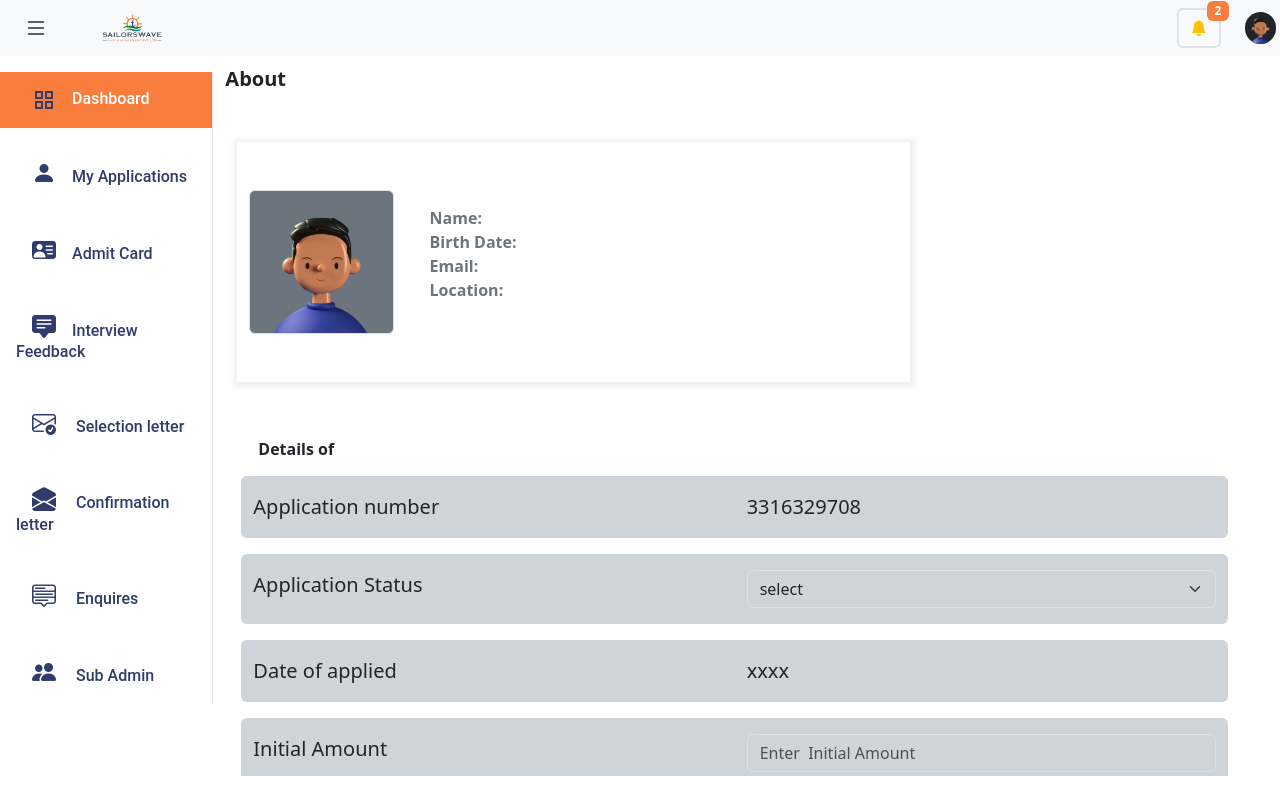
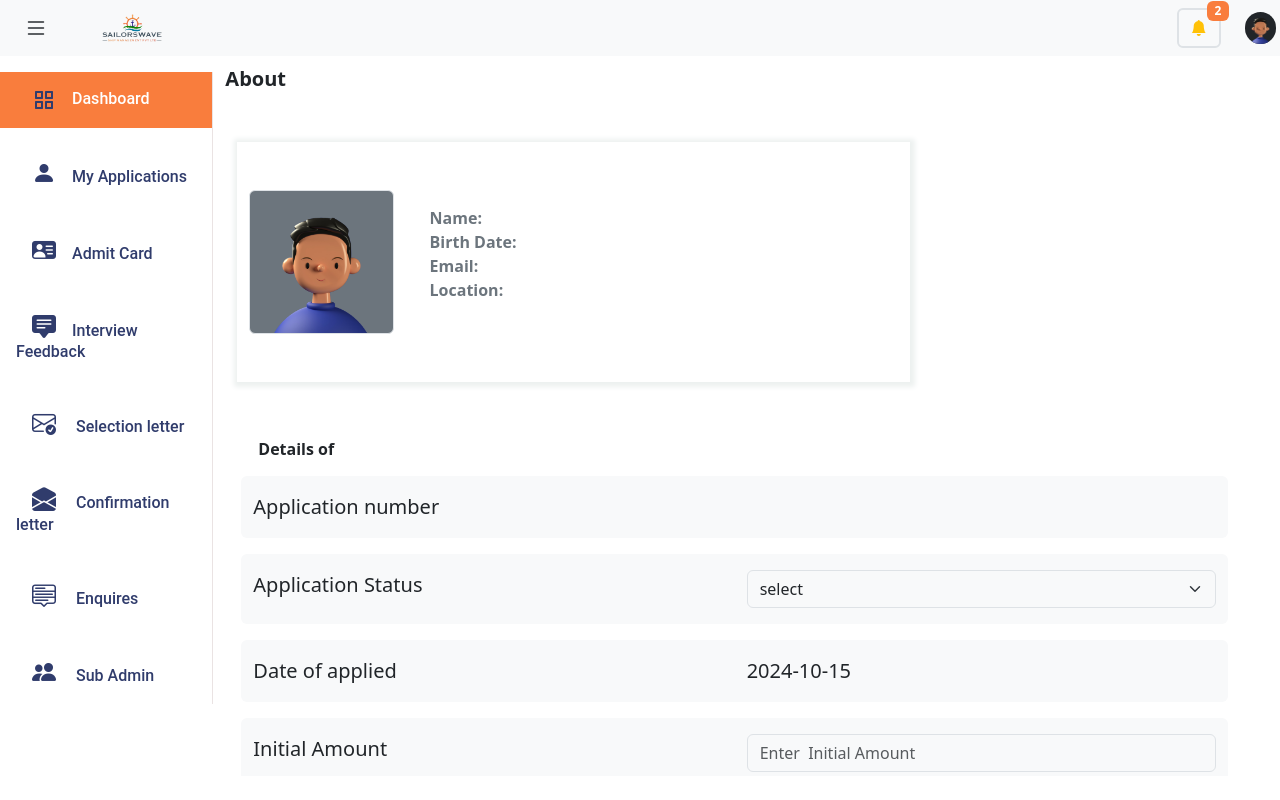
Before and after one commit to Jobminar/sailors-admin, a React (Create React App) app: page /dashboardadmin/selectionletter/1 in a window 1280 px wide. Built offline with nearby package versions, Linux system fonts and the light colour scheme; no server answers.

Commit message:
feat:updated selectionletter dasboradadmin

```diff
--- a/package.json
+++ b/package.json
@@ -19,6 +19,7 @@
     "cors": "^2.8.5",
     "dayjs": "^1.11.13",
     "formik": "^2.4.6",
+    "moment": "^2.30.1",
     "mui": "^0.0.1",
     "react": "^18.3.1",
     "react-bootstrap": "^2.10.5",
--- a/src/Routing.jsx
+++ b/src/Routing.jsx
@@ -9,7 +9,6 @@ import { Headeradmin } from "./components/headeradmin/headeradmin";
 import Selectionpage from "./pages/selectionletter/selection";
 import SelectionProfile from "./pages/selectionprofile/selectionprofile";
 import { Selectionletterhead } from "./pages/letters/selectionletterhead/selectionletterhead";
-import Subadmin from "./pages/subadmin/subadmin";
 import Enquires from "./pages/Enquires/enquires";
 import { Applicantfinance } from "./pages/Financials/financials";
 import Admitcarddashboard from "./pages/admitcard/admitcarddashboard";
@@ -17,8 +16,9 @@ import { Confirmationdashboard } from "./pages/confirmation/confirmationdashboar
 import { Confirmationprofile } from "./pages/confirmation/confirmationprofile";
 import { Confirmationletterhead } from "./pages/confirmation/confirmationletter";
 import { Admitcardletterhead } from "./pages/admitcard/admitcardletter";
+import FileDisplay from "./pages/subabmin/addinsubadmin3/addsubadminn3";
+import Subadmin from "./pages/subadmin/subadmin";
 import Addsubadmin from "./pages/subabmin/addsubadmin/addsubadmin";
-import FileDisplay from "./pages/subabmin/addinsubadmin3/addsubadminn3";
 
 const Routing = () => {
   return (
@@ -45,7 +45,8 @@ const Routing = () => {
             <Route path="confirmationletter/:applicationNo" element={<Confirmationletterhead />} />
             <Route path="enquires" element={<Enquires />} />
             <Route path="subadmin" element={<Subadmin />} />
-            <Route path="addsubadmin" element={<Addsubadmin />} />
+            <Route path="subadmin/addadmin" element={<Addsubadmin/>} />
+
           </Route>
           <Route path="fileDisplay" element={<FileDisplay />} />
         </Routes>
--- a/src/components/adminsidebar/adminsidebar.jsx
+++ b/src/components/adminsidebar/adminsidebar.jsx
@@ -7,6 +7,7 @@ export function Adminsidebar({ selectedItem, setSelectedItem }) {
 
     const handleItemClick = useCallback((e) => {
         const newValue = e.target.getAttribute('value');
+        console.log(newValue,'check only name')
         if(newValue=="dashboardadmin"){
             navigate('/dashboardadmin')
         }else{
@@ -87,7 +88,7 @@ export function Adminsidebar({ selectedItem, setSelectedItem }) {
                 </h1>
                 <h1
                     className="list-heading p-3 my-3"
-                    value="addsubadmin"
+                    value="subadmin"
                     onClick={handleItemClick}
                     style={getItemStyle("addsubadmin")}
                 >
--- a/src/pages/admitcard/admitcardletter.css
+++ b/src/pages/admitcard/admitcardletter.css
@@ -60,4 +60,5 @@
   width: 11%;
   margin-left: 15%;
   background: linear-gradient(135deg, white 40%, transparent 52%, green 60%);
-  clip-path: polygon(32% 5%, 100% 0%, 75% 100%, 0% 100%);}
+  clip-path: polygon(32% 5%, 100% 0%, 75% 100%, 0% 100%);
+}
--- a/src/pages/dashboardadmin/dashboardadmin.jsx
+++ b/src/pages/dashboardadmin/dashboardadmin.jsx
@@ -4,12 +4,14 @@ import { Adminsidebar } from "../../components/adminsidebar/adminsidebar";
 
 export function Dashboardadmin() {
   const [selectedItem, setSelectedItem] = useState("dashboardadmin");
+  const Handileprint = () => {
 
+  }
   return (
     <div>
       <div style={{ display: "flex" }}>
-        <Adminsidebar selectedItem={selectedItem} setSelectedItem={setSelectedItem} />
-        <div style={{width:"100%", overflow: "scroll", height: "90vh" }}>
+          <Adminsidebar selectedItem={selectedItem} setSelectedItem={setSelectedItem} />
+        <div style={{ width: "100%", overflow: "scroll", height: "90vh" }}>
           <Outlet />
         </div>
       </div>
--- a/src/pages/selectionprofile/selectionprofile.jsx
+++ b/src/pages/selectionprofile/selectionprofile.jsx
@@ -2,6 +2,7 @@ import React, { useState, useEffect } from "react";
 import axios from 'axios';
 import { useNavigate, useParams } from 'react-router-dom';
 import Profile from '../profile/profile';
+import moment from 'moment'
 
 const SelectionProfile = () => {
     const [applicantdetails, setApplicantDetails] = useState([])
@@ -9,6 +10,7 @@ const SelectionProfile = () => {
     const [date, setDate] = useState(null)
     const params = useParams()
     const navigate = useNavigate('')
+    // const today = moment().format('YYYY-MM-DD');
     const fetchdata = async () => {
         try {
             const usedata = await axios.get('http://127.0.0.1:7000/candidate')
@@ -46,15 +48,16 @@ const SelectionProfile = () => {
                         <Profile applicantdetail={applicantdetails} />
                     </div>
                     <button className="ms-2 mt-5 mb-2 px-4 btn  fw-bold">Details of {applicantdetails.candidateName} </button>
-                    <div className='row bg-dark-subtle mx-3 fs-5 rounded-2 py-3 mb-3'>
+                    <div className='row bg-light mx-3 fs-5 rounded-2 py-3 mb-3'>
                         <div className='col-6'>
                             Application number
                         </div>
                         <div className='col-6'>
-                            3316329708
+                            {applicantdetails.applicationId}
+                            {/* 3316329708 */}
                         </div>
                     </div>
-                    <div className='row bg-dark-subtle mx-3 fs-5 rounded-2 py-3 mb-3'>
+                    <div className='row bg-light mx-3 fs-5 rounded-2 py-3 mb-3'>
                         <div className='col-6'>
                             Application Status
                         </div>
@@ -66,16 +69,16 @@ const SelectionProfile = () => {
                             </select>
                         </div>
                     </div>
-                    <div className='row bg-dark-subtle mx-3 fs-5 rounded-2 py-3 mb-3'>
+                    <div className='row bg-light mx-3 fs-5 rounded-2 py-3 mb-3'>
                         <div className='col-6'>
                             Date of applied
 
                         </div>
                         <div className='col-6'>
-                            xxxx
+                        {moment(applicantdetails.createdAt).format('YYYY-MM-DD')}
                         </div>
                     </div>
-                    <div className='row bg-dark-subtle mx-3 fs-5 rounded-2 py-3 mb-3'>
+                    <div className='row bg-light mx-3 fs-5 rounded-2 py-3 mb-3'>
                         <div className='col-6'>
                             Initial Amount
                         </div>
@@ -84,16 +87,16 @@ const SelectionProfile = () => {
 
                         </div>
                     </div>
-                    <div className='row bg-dark-subtle mx-3 fs-5 rounded-2 py-3 mb-3'>
+                    <div className='row bg-light mx-3 fs-5 rounded-2 py-3 mb-3'>
                         <div className='col-6'>
                             Deadline date
                         </div>
                         <div className='col-6'>
-                            <input type="date" name="Deadline" className='form-control bg-transparent' onChange={(e) => setDate(e.target.value)} />
+                            <input type="date" name="Deadline" min={moment().format('YYYY-MM-DD')} className='form-control bg-transparent' onChange={(e) => setDate(e.target.value)} />
                         </div>
                     </div>
                     <div className={`text-center  ${show}`}>
-                        <button className='btn btn-info py-3 fs-4' onClick={HandileGenerate}>Generate Selection Letter</button>
+                        <button className='btn py-3 fs-4' style={{backgroundColor:'#0486aa'}} onClick={HandileGenerate}>Generate Selection Letter</button>
                     </div>
                 </div>
             </div>
--- a/src/pages/subadmin/subadmin.jsx
+++ b/src/pages/subadmin/subadmin.jsx
@@ -1,6 +1,7 @@
 import React, { useEffect, useState } from "react";
 import profileimg from '../../assets/Images/dp-dummy.png'
 import axios from "axios";
+import { Link, useNavigate } from "react-router-dom";
 
 const Subadmin = () => {
     const[userDetail,setuserDetail] = useState([])
@@ -8,7 +9,7 @@ const Subadmin = () => {
         try{
             const userdata = await axios.get('http://127.0.0.1:7000/candidate')
             const users = userdata.data;
-            const filteredUsers = users.find((user) => user.applicationId === 1203569858);
+            const filteredUsers = users.find((user) => user.applicationId === 1265736140);
             console.log(filteredUsers)
             setuserDetail(filteredUsers)
         }catch(error){
@@ -28,7 +29,7 @@ const Subadmin = () => {
                         </div>
                     </div>
                     <div className="text-end">
-                        <button className="btn btn-outline-primary">Add New Sub Admin</button>
+                        <Link className="btn btn-outline-primary" to='/dashboardadmin/subadmin/addadmin'>Add New Sub Admin</Link>
                         <br />
                         <div className="btn-group mt-4 border border-1">
                             <button className=" btn btn-outline-light btn btn-outline-light bi-funnel text-dark p-3 border border-1 "></button>
```
Also changed, not shown: 1 other file (tests, documents, lock files or other folders). Lines whose indentation alone changed are shown as unchanged.
